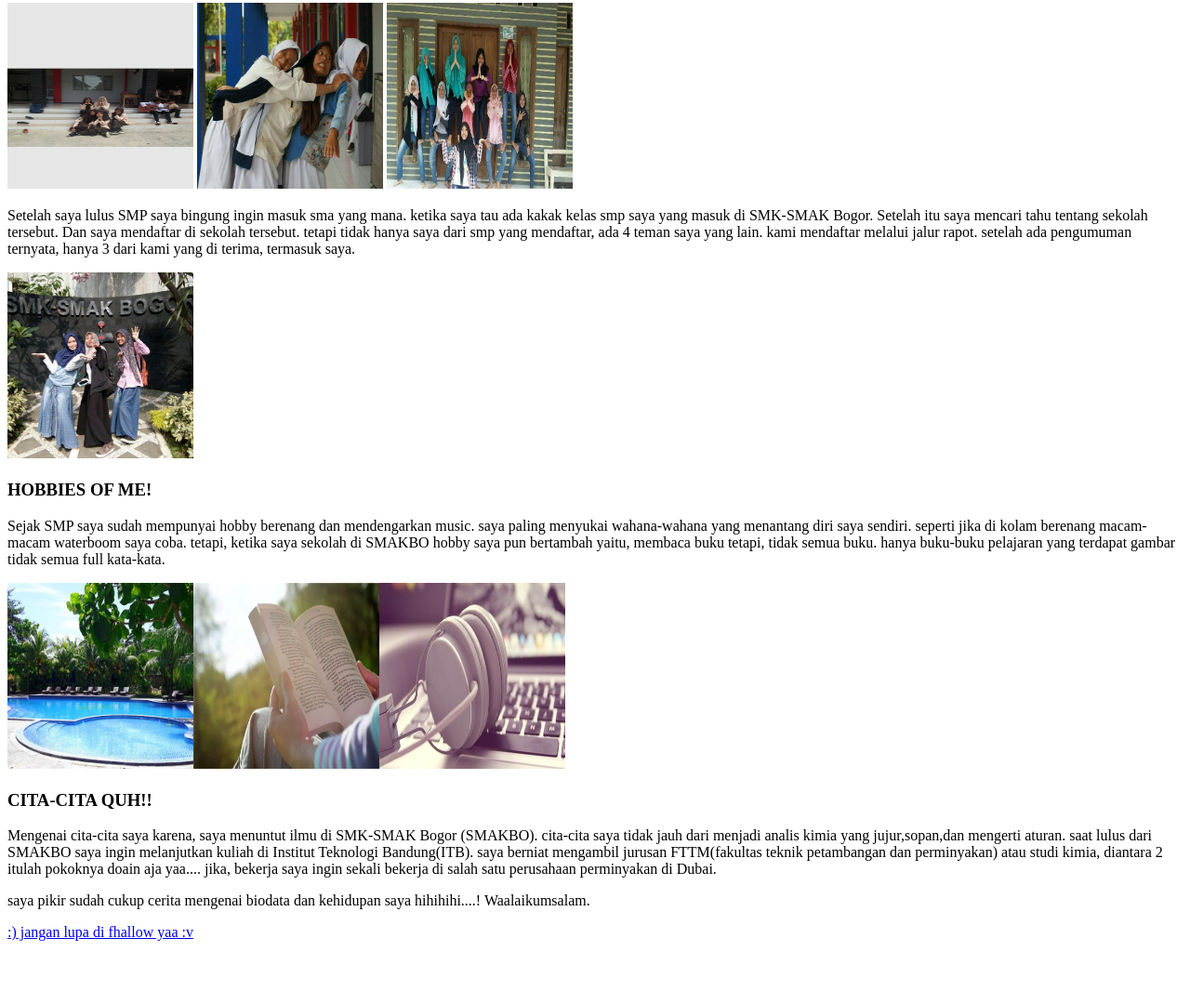
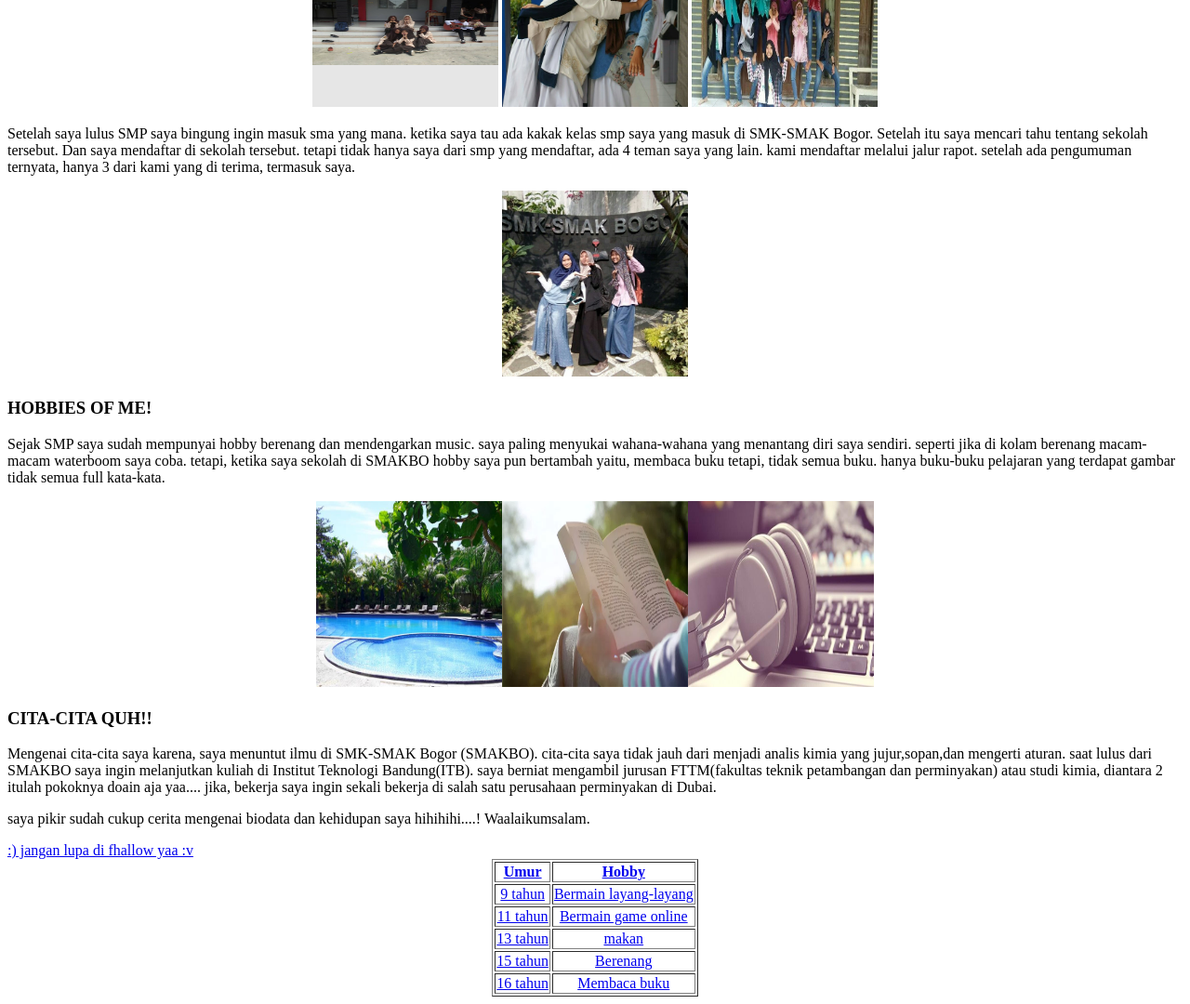
Before and after one commit to anitalubis/anitalubis.github.io, a plain HTML site: page index.html in a window 1280 px wide. Shown: the part 653-1733 px from the top of the page at 93% size. Before the commit the page ends 1673 px from the top, so only its background shows below. Drawn offline with Linux system fonts and the light colour scheme.

Commit message:
Add files via upload

```diff
--- a/index.html
+++ b/index.html
@@ -2,25 +2,52 @@
 <html>
 <head>
 	<title>Mengenal Anita Lubis</title>
+	<link rel="stylesheet" type="text/css" href="style.css"/>
 </head>
 <body>
 <h1><CENTER>- ALL ABOUT ANITA LUBIS -</CENTER></h1>
 <h3>BIODATA OF ANITA LUBIS</h3>
 <P>		Haiii kalian! Assalamu'alaikum. Nama lengkapku Anita Lubis, kalian dapat memanggilku anita,nita, atau ita. Sebenarnya saya anak kedua dari tiga bersaudara tetapi, kakak saya (anak pertama) meninggal sewaktu dia kecil karena sakit. Saya lahir pada tanggal 14 April 2002 di Rs. Syarif hidayatullah ciputat, Tangerang selatan. Ini ada kutipan kata-kata dari saya, jangan lupa baca bagian yang ini yaa.....</P>
 <h5><i>"Jangan lupa tersenyum ketika kau mendatangi suatu organisasi,kelas,ataupun teman-temanmu, walaupun keadaan hatimu sedang kacau :)"</i></h5>
-<img src="itaaa.gif"width="200"height="200">
+<center><img src="itaaa.gif"width="200"height="200"></center>
 <h3> SCHOOL LIFE OF <I> ANITA LUBIS </I></h3>
 <P>		Saat TK saya berangkat ke TK al-ikhlas, di tangerang selatan. Dan melanjutkan ke SDN pondok petir 1 di sawangan depok. saat SD kelas 1-2 saya berangkat sekolah masih di antar oleh ayah saya tetapi, saat saya sudah beranjak kelas 3 saya di belikan sepeda oleh orang tua saya. Jadi saya berangkat sekolah naik sepeda, karena umur saya dan adek saya hanya beda 2 tahun. saat dia kelas 1, saya membonceng adek saya naik sepeda untuk berangkat ke sekolah. Sampai saya lulus dari SD.</P>
-<P>		Alhamdulillah nem SD saya tinggi, tadinya ayah saya ingin memasukkan saya ke pesantren tetapi, mamah saya tidak setuju karena saya masih terlalu kecil. tidak jauh dari rumah dan SD saya terdapat SMP islam PLUS AZ-Zahra. Akhirnya orang tua saya mendaftarkan saya di sekolah tersebut. Sebenarnya jika dari nem saya bisa masuk negri, tetapi orang tua saya mendaftarkan saya ke sekolah islam menurut mereka, di umur saya yang beranjak dari anak-anak ke remeja itu harus di bekali ilmu agama yang lebih mendalam terlebih dahulu agar,saat dewasa nanti ia bisa membedakan yang baik dan buruk bagi dirinya.</P>
-<img src="foto 1.png"width="200"height="200"> <img src="foto 2.jpg"width="200"height="200"> <img src="foto 3.jpg"width="200"height="200">
+<center><img src="foto 1.Png"width="200"height="200"> <img src="foto 2.jpg"width="200"height="200"> <img src="foto 3.jpg"width="200"height="200"></center>
 <p>		Setelah saya lulus SMP saya bingung ingin masuk sma yang mana. ketika saya tau ada kakak kelas smp saya yang masuk di SMK-SMAK Bogor. Setelah itu saya mencari tahu tentang sekolah tersebut. Dan saya mendaftar di sekolah tersebut. tetapi tidak hanya saya dari smp yang mendaftar, ada 4 teman saya yang lain. kami mendaftar melalui jalur rapot. setelah ada pengumuman ternyata, hanya 3 dari kami yang di terima, termasuk saya.</p>
-<img src="foto 4.jpg"width="200"height="200">
+<center><img src="foto 4.jpg"width="200"height="200"></center>
 <h3>HOBBIES OF ME!</h3>
 <P>		Sejak SMP saya sudah mempunyai hobby berenang dan mendengarkan music. saya paling menyukai wahana-wahana yang menantang diri saya sendiri. seperti jika di kolam berenang macam-macam waterboom saya coba. tetapi, ketika saya sekolah di SMAKBO hobby saya pun bertambah yaitu, membaca buku tetapi, tidak semua buku. hanya buku-buku pelajaran yang terdapat gambar tidak semua full kata-kata.</P>
- <img src="kolam_renang.jpeg"width="200"height="200"><img src="membaca_buku.jpg"width="200"height="200"><img src="mendengarkan_musik.jpg"width="200"height="200">
+ <center><img src="kolam_renang.jpeg"width="200"height="200"><img src="membaca_buku.jpg"width="200"height="200"><img src="mendengarkan_musik.jpg"width="200"height="200"></center>
  <h3> CITA-CITA QUH!!</h3>
  <P>	Mengenai cita-cita saya karena, saya menuntut ilmu di SMK-SMAK Bogor (SMAKBO). cita-cita saya tidak jauh dari menjadi analis kimia yang jujur,sopan,dan mengerti aturan. saat lulus dari SMAKBO saya ingin melanjutkan kuliah di Institut Teknologi Bandung(ITB). saya berniat mengambil jurusan FTTM(fakultas teknik petambangan dan perminyakan) atau studi kimia, diantara 2 itulah pokoknya doain aja yaa.... jika, bekerja saya ingin sekali bekerja di salah satu perusahaan perminyakan di Dubai.</P>
  <p> saya pikir sudah cukup cerita mengenai biodata dan kehidupan saya hihihihi....! Waalaikumsalam.</p>
 <a href="https://www.instagram.com/nita_ita14/"> :) jangan lupa di fhallow yaa :v
+
+	<center><table border="1"></center>
+		<tr>
+			<td><center><b>Umur</b></center></td>
+			<td><center><b>Hobby</b></center></td>
+		</tr>
+		<tr>
+			<td><center>9 tahun</center></td>
+			<td><center> Bermain layang-layang</center></td>
+		</tr>
+		<tr>
+			<td><center>11 tahun</center></td>
+			<td><center> Bermain game online</center></td>
+		</tr>
+		<tr>
+			<td><center>13 tahun</center></td>
+			<td><center> makan</center></td>
+		</tr>
+		<tr>
+			<td><center> 15 tahun</center></td>
+			<td><center> Berenang</center></td>
+		</tr>
+		<tr>
+			<td><center>16 tahun</center></td>
+			<td><center>Membaca buku</center></td>
+		</tr>
+	</table>
 </body>
 </html>
```
